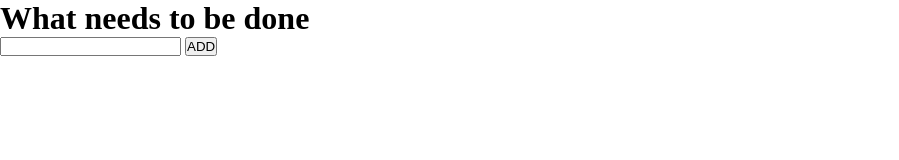
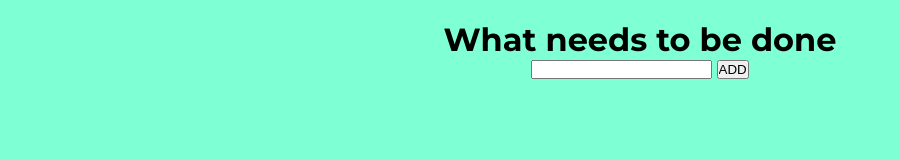
Before and after one commit to ChamuMutezva/todo-js, a plain HTML site: page index.html in a window 1280 px wide. Shown: the whole page, without its empty margins (0-899 px from the left). Drawn offline with Linux system fonts and the light colour scheme.

Commit message:
feat: imported google fonts montserrat

```diff
--- a/index.html
+++ b/index.html
@@ -5,6 +5,7 @@
     <meta charset="UTF-8">
     <meta name="viewport" content="width=device-width, initial-scale=1.0">
     <title>My Todo For 2020</title>
+    <link href="https://fonts.googleapis.com/css2?family=Montserrat:wght@100;400;500;600;700;800;900&display=swap" rel="stylesheet">
     <link rel="stylesheet" href="style.css" />
 </head>
 
--- a/style.css
+++ b/style.css
@@ -2,6 +2,13 @@
     margin: 0;
     padding: 0;
     box-sizing: border-box;
+}
+body {
+    text-align: center;
+    background-color: aquamarine;
+    padding: 20px;
+    font-family: 'Montserrat', sans-serif;
+    font-size: 1rem;
 }
 .container {
     position: relative;
```
